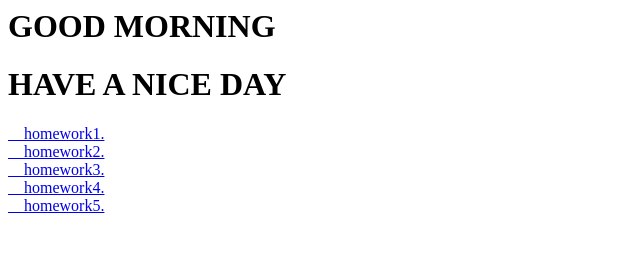
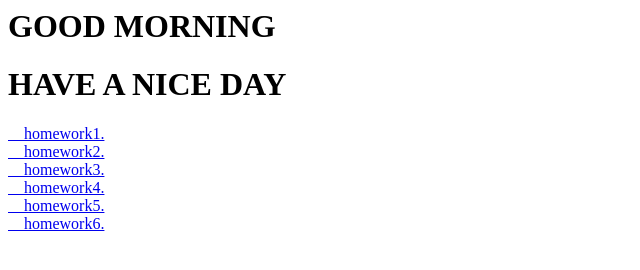
Before and after one commit to Zhangxinyue0907/Zhangxinyue0907.github.io, a plain HTML site: page index.html in a window 1280 px wide. Shown: the whole page, without its empty margins (0-640 px from the left). Drawn offline with Linux system fonts and the light colour scheme.

Commit message:
Update index.html

```diff
--- a/index.html
+++ b/index.html
@@ -23,7 +23,10 @@
 <a href="https://Zhangxinyue0907.github.io/homework5">
     &nbsp;&nbsp;&nbsp;&nbsp;homework5.
 </a>
-
+    <br>
+<a href="https://Zhangxinyue0907.github.io/homework6">
+    &nbsp;&nbsp;&nbsp;&nbsp;homework6.
+</a>
 </p>
 
 
```
